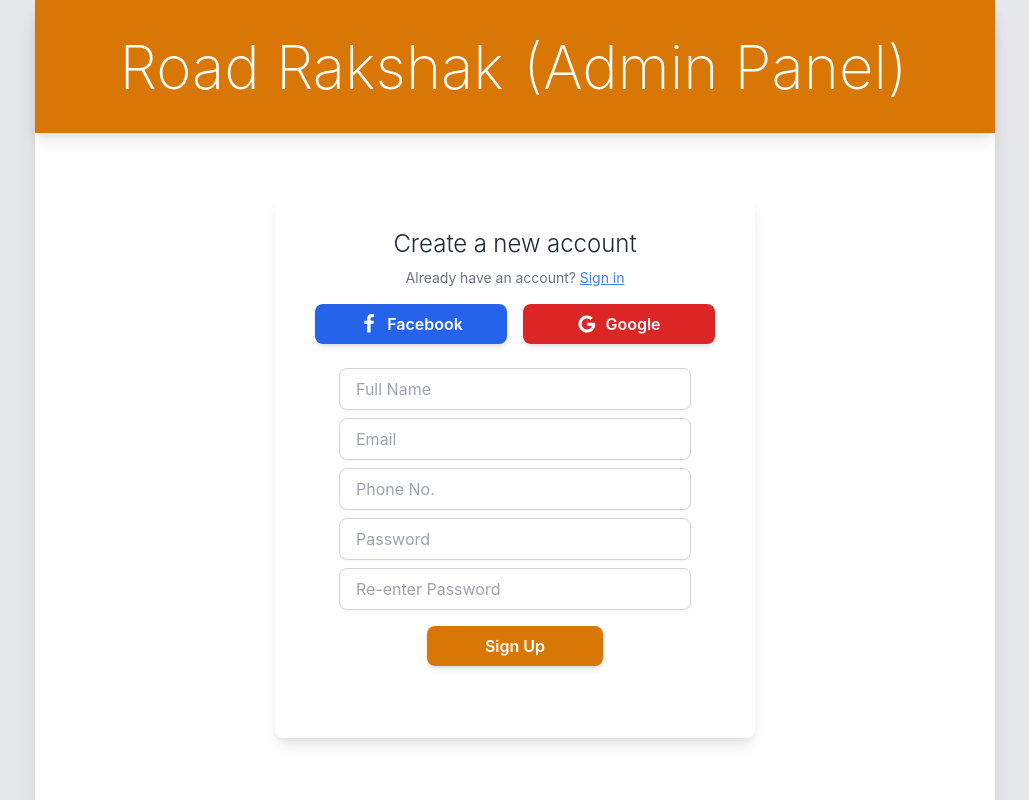
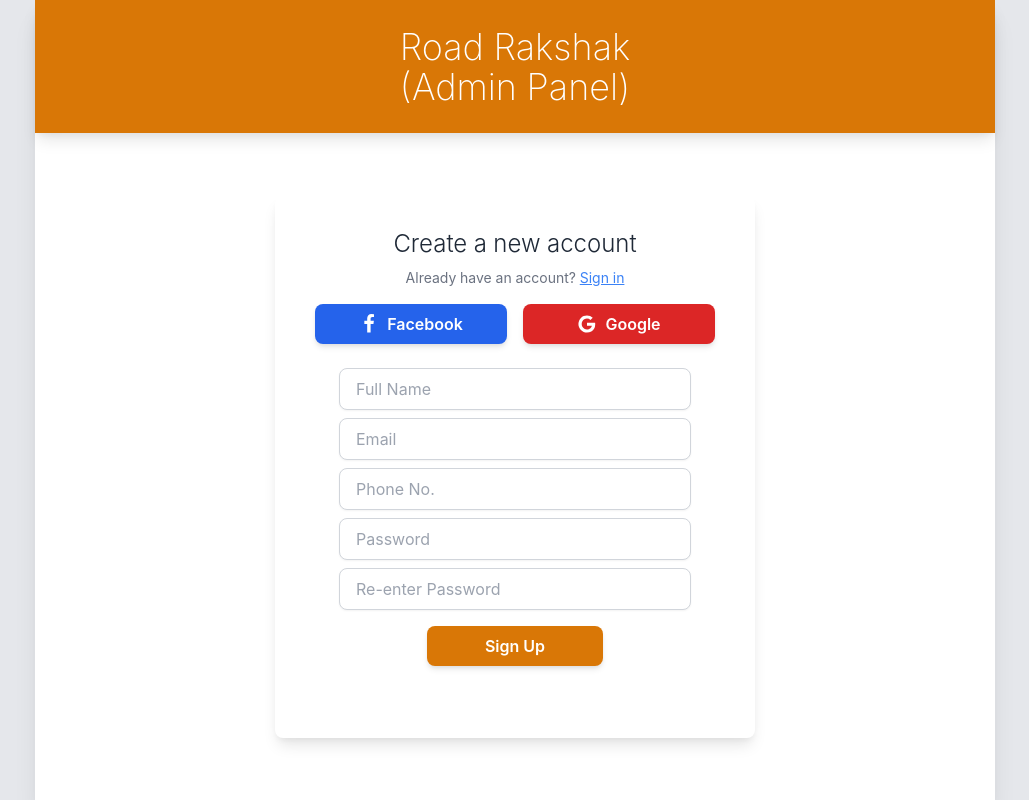
Before and after one commit to krishna9304/road-rakshak-admin, a React (Create React App) app: page / in a window 1280 px wide. Shown: the whole page, without its empty margins (125-1154 px from the left). Built offline with nearby package versions, Linux system fonts and the light colour scheme.

Commit message:
News ref

```diff
--- a/src/pages/postNews.jsx
+++ b/src/pages/postNews.jsx
@@ -164,6 +164,7 @@ const PostNews = () => {
                 <button
                   onClick={() => {
                     createNews();
+                    console.log(data);
                   }}
                   className="py-2 px-4  bg-yellow-500 hover:bg-yellow-600 focus:ring-yellow-500 focus:ring-offset-yellow-200 text-white w-full transition ease-in duration-200 text-center text-base font-light shadow-md focus:outline-none focus:ring-2 focus:ring-offset-2  rounded-lg "
                 >
--- a/src/pages/report.jsx
+++ b/src/pages/report.jsx
@@ -78,6 +78,7 @@ const Report = () => {
       <div className="w-full h-full flex flex-col">
         <div className="w-full justify-center flex">
           <img
+            draggable={false}
             className="max-w-lg w-full"
             src={reportData.siteImage}
             alt="reported site"
@@ -196,7 +197,7 @@ const Report = () => {
         <div className="flex w-full mx-1 my-2 p-1">
           <div className="flex mr-2">
             <Checkbox
-              disabled={checked}
+              disabled={reportData.isVerified}
               checked={checked}
               onChange={(e) => {
                 setChecked(e.target.checked);
--- a/src/pages/signUp.jsx
+++ b/src/pages/signUp.jsx
@@ -47,8 +47,8 @@ const SignUp = () => {
   return (
     <div className="w-screen h-screen bg-gray-200 flex justify-center">
       <div className="bg-white w-full md:w-3/4 lg:w-3/4 h-full shadow-xl">
-        <div className="w-full h-1/6 bg-yellow-600 shadow-lg flex justify-center items-center text-4xl md:text-6xl text-white font-extralight">
-          Road Rakshak (Admin Panel)
+        <div className="w-full h-1/6 bg-yellow-600 shadow-lg flex justify-center items-center text-3xl md:text-4xl text-white font-extralight">
+          Road Rakshak <br /> (Admin Panel)
         </div>
         <div className="h-5/6 flex justify-center items-center w-full">
           <div className="flex w-full md:w-1/2 flex-col px-4 py-8 bg-white rounded-lg shadow-lg dark:bg-gray-800 sm:px-6 md:px-8 lg:px-10">
```
